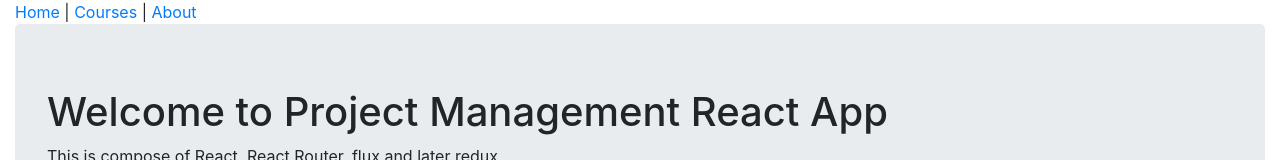
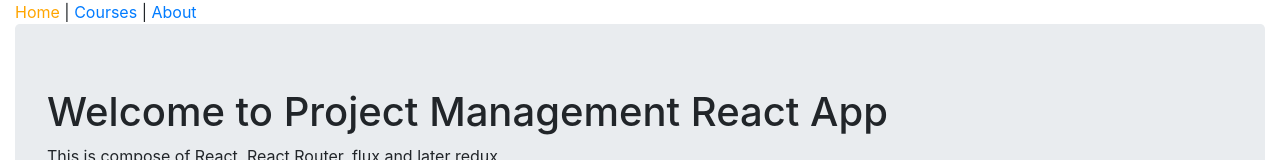
Before and after one commit to nitin1259/project-mgmt-react-app, a React (Create React App) app: page / in a window 1280 px wide. Shown: the top 160 px of the page. Built offline with nearby package versions, Linux system fonts and the light colour scheme; no server answers.

Commit message:
NavLink similar to Link but with active style class

```diff
--- a/src/components/common/Header.js
+++ b/src/components/common/Header.js
@@ -1,10 +1,23 @@
 import React from "react";
+import { NavLink } from "react-router-dom";
 
 function Header() {
+  const activeClass = {
+    color: "orange",
+  };
   return (
     <nav>
-      <a href="/">Home</a> | <a href="/courses">Courses</a> |{" "}
-      <a href="/about">About</a>
+      <NavLink activeStyle={activeClass} exact to="/">
+        Home
+      </NavLink>
+      {" | "}
+      <NavLink activeStyle={activeClass} to="/courses">
+        Courses
+      </NavLink>
+      {" | "}
+      <NavLink activeStyle={activeClass} to="/about">
+        About
+      </NavLink>
     </nav>
   );
 }
```
